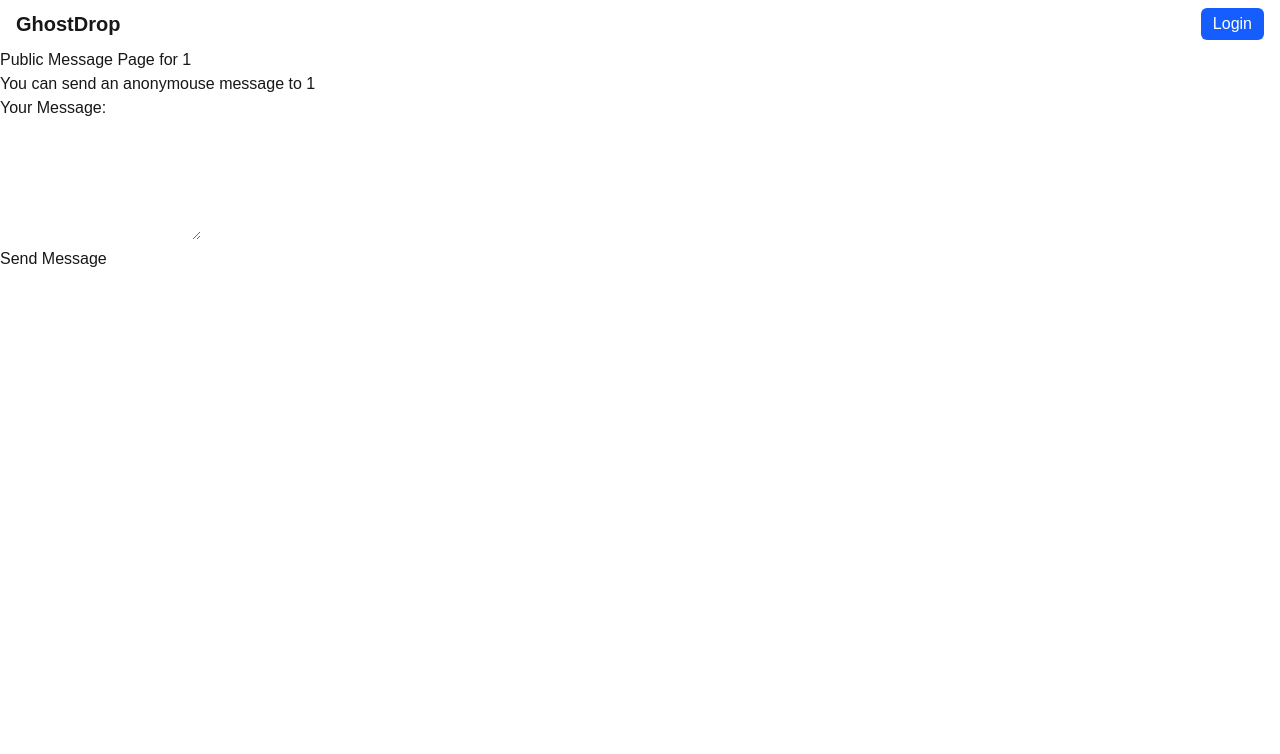
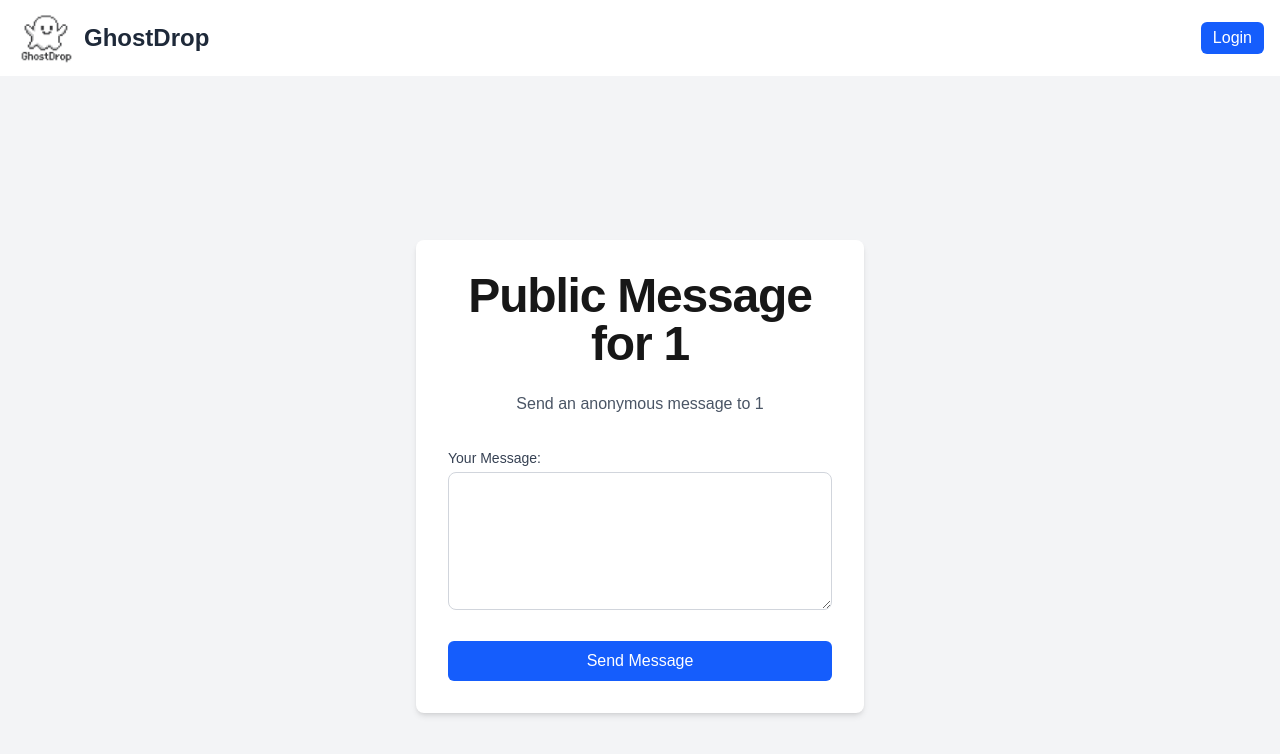
Before and after one commit to Arun-s21/ghostdrop, a Next.js app: page /u/1 in a window 1280 px wide. Shown: the top 754 px of the page. Built offline with nearby package versions, Linux system fonts and the light colour scheme.

Commit message:
added a logo for the name sorting the messages from most recent to oldest added styling added styling added styling

```diff
--- /dev/null
+++ b/src/app/api/me/route.ts
@@ -0,0 +1,45 @@
+import { NextRequest } from 'next/server';
+import { jwtVerify } from 'jose';
+import dbConnect from '@/lib/dbConnect';
+import UserModel from '@/models/User';
+
+export async function GET(request:NextRequest){
+
+    await dbConnect();
+
+    try{
+
+        const token = request.cookies.get('token')?.value || '';
+        const secret = new TextEncoder().encode(process.env.JWT_SECRET!);
+
+        const {payload} = await jwtVerify(token,secret);
+        const userId = payload.id as string;
+
+        const user = await UserModel.findById(userId);
+
+        if(!user){
+            return Response.json({
+                success:false,message:'User not found'
+            },
+            {status:404}
+        );
+        }
+
+       return Response.json(
+      {
+        success: true,
+        user: {
+          id: user._id,
+          username: user.username,
+          email: user.email,
+        },
+      },
+      { status: 200 }
+    );
+  } catch (error) {
+    return Response.json(
+      { success: false, message: 'Invalid token or unexpected error' },
+      { status: 401 }
+    );
+  }
+}
--- a/src/app/api/verify-code/route.ts
+++ b/src/app/api/verify-code/route.ts
@@ -13,6 +13,15 @@ export async function POST(request: Request) {
       return Response.json(
         { success: false, message: 'User not found' },
         { status: 404 }
+      );
+    }
+
+    if(user.isVerified){
+      return Response.json(
+        {
+          success:true,message:'User is already verified'
+        },
+        {status:200}
       );
     }
 
--- a/src/app/dashboard/page.tsx
+++ b/src/app/dashboard/page.tsx
@@ -3,59 +3,91 @@
 import { useEffect, useState } from 'react';
 import axios from 'axios';
 
-// Define a type for our message objects for better type safety
+export default function DashboardPage() {
+  // State for the data we need
+  const [username, setUsername] = useState('');
+  const [messages, setMessages] = useState([]);
+  const [isLoading, setIsLoading] = useState(true);
   type Message = {
   _id: string;
   content: string;
   createdAt: string;
 };
 
-export default function DashboardPage() {
-  const [messages, setMessages] = useState<Message[]>([]);
-  const [isLoading, setIsLoading] = useState(true);
-  const [error, setError] = useState<string | null>(null);
+  useEffect(() => {
+    // A single function to get all the data
+    const fetchData = async () => {
+      try {
+        // First, get the user's username
+        const userResponse = await axios.get('/api/me');
+        setUsername(userResponse.data.user.username);
 
-  useEffect(() => {    // it is used so that fetchMessages is only called once and not everytime setMessages is called
-    const fetchMessages = async () => {
-      try {
-        const response = await axios.get('/api/get-messages');
-        setMessages(response.data.messages);
+        // Then, get the user's messages
+        const messagesResponse = await axios.get('/api/get-messages');
+
+        const sortedMessages = messagesResponse.data.messages.sort(
+          (a:Message, b:Message) => new Date(b.createdAt).getTime() - new Date(a.createdAt).getTime()
+        );
+        setMessages(sortedMessages);
+
+
+
       } catch (error) {
-        console.error('Error fetching messages:', error);
-        setError('Failed to fetch messages. Please try again later.');
+        console.error('Error fetching dashboard data:', error);
       } finally {
         setIsLoading(false);
       }
     };
 
-    fetchMessages();
-  }, []); // The empty array means this effect runs only once when the component mounts
+    fetchData();
+  }, []);
 
+  // Show a simple loading message
   if (isLoading) {
-    return <div className="text-center p-4">Loading messages...</div>;
+
+    return (
+    <div className='min-h-screen bg-gray-100 flex justify-center items-center'>
+        <div className='bg-white p-8 rounded-lg shadow-md'>
+          <div className='text-xl text-gray-800'>Loading...</div>
+        </div>
+      </div>
+  );
   }
 
-  if (error) {
-    return <div className="text-center p-4 text-red-500">{error}</div>;
-  }
+  // Construct the profile URL here
+  const profileUrl = `${window.location.origin}/u/${username}`;
 
   return (
-    <div className="container mx-auto p-4">
-      <h1 className="text-3xl font-bold mb-4">My Dashboard</h1>
+    <div className='min-h-screen bg-gray-100 p-4'>
+
+      <div className='container mx-auto p-6 bg-white rounded-lg shadow-md'>
+        <h1 className='text-3xl font-bold mb-4 text-gray-800'>My Dashboard</h1>
+        <p className="text-gray-600">Welcome, {username}</p>
+
+        <hr className="my-6" />
+
+        <h2 className='text-2xl font-bold mb-3 text-gray-800'>Your Unique Link</h2>
+        <p className="text-gray-600">Share this link with others to receive messages:</p>
+
+        <p className='font-bold text-blue-600 mt-2'>{profileUrl}</p>
+
+        <hr className="my-6" />
+
+        <h2 className="text-2xl font-bold mb-4 text-gray-800">Messages Received</h2>
         {messages.length > 0 ? (
-        <div>
-          {messages.map((message) => (
-            <div key={message._id} className="bg-white p-4 rounded-lg shadow mb-4">
-              <p>{message.content}</p>
-              <p className="text-xs text-gray-500 mt-2">
-                Received: {new Date(message.createdAt).toLocaleString()}
-              </p>
+          <div className="space-y-4">
+            {messages.map((message: any) => (
+
+              <div key={message._id} className='bg-gray-50 p-4 rounded-lg shadow'>
+                <p className="text-gray-800">{message.content}</p>
+                <p className='text-xs text-gray-500 mt-2'>Received at: {new Date(message.createdAt).toLocaleString()}</p>
               </div>
             ))}
           </div>
         ) : (
-        <p>You have no messages yet.</p>
+          <p className="text-gray-600">You have no messages yet.</p>
         )}
+      </div>
     </div>
   );
 }
--- a/src/app/sign-up/page.tsx
+++ b/src/app/sign-up/page.tsx
@@ -43,10 +43,10 @@ export default function SignUpPage() {
     <div className="flex flex-col items-center justify-center min-h-screen bg-gray-100">
       <div className="w-full max-w-md p-8 space-y-8 bg-white rounded-lg shadow-md">
         <div className="text-center">
-          <h1 className="text-4xl font-extrabold tracking-tight lg:text-5xl mb-6">
+          <h1 className="text-4xl font-extrabold tracking-tight lg:text-5xl mb-6 text-gray-800">
             Join GhostDrop
           </h1>
-          <p className="mb-4">Sign up to start receiving anonymous messages</p>
+          <p className="mb-4 text-gray-600">Sign up to start receiving anonymous messages</p>
         </div>
         {/* Attach the onSubmit function to the form */}
         <form onSubmit={onSubmit} className="space-y-6">
@@ -108,7 +108,7 @@ export default function SignUpPage() {
               disabled={isSubmitting}
               className="w-full py-2 px-4 bg-blue-600 text-white rounded-md hover:bg-blue-700 disabled:bg-gray-500"
             >
-              {isSubmitting ? 'Signing Up...' : 'Sign Up'}
+              {isSubmitting ? 'Signing You Up...(Anonymously)' : 'Sign Up'}
             </button>
           </div>
         </form>
--- a/src/app/u/[username]/page.tsx
+++ b/src/app/u/[username]/page.tsx
@@ -10,7 +10,7 @@ export default function SendMessagePage(){
     const [content,setContent] = useState('');
     const[isSubmitting,setIsSubmitting]  = useState(false);
 
-    const onSubmit = async () => {
+    const onSubmit = async (event:React.FormEvent<HTMLFormElement>) => {
     event.preventDefault();
     setIsSubmitting(true);
 
@@ -40,17 +40,46 @@ export default function SendMessagePage(){
 
     return (
 
-        <div>
-            <h1>Public Message Page for {params.username}</h1>
-            <p>You can send an anonymouse message to {params.username}</p>
-            <form onSubmit={onSubmit}>
-                <label htmlFor="content">Your Message:</label>
-                <br />
-                <textarea id="content" rows={5} value={content} onChange={(e)=>setContent(e.target.value)}/>
-                <br />
-                <button type = "submit" disabled={isSubmitting}>{isSubmitting? 'Sending...please wait' : 'Send Message'}</button>
-            </form>
+
+    <div className="flex flex-col items-center justify-center min-h-screen bg-gray-100">
+      <div className="w-full max-w-md p-8 space-y-8 bg-white rounded-lg shadow-md">
+        <div className="text-center">
+          <h1 className="text-4xl font-extrabold tracking-tight lg:text-5xl mb-6">
+            Public Message for {params.username}
+          </h1>
+          <p className="mb-4 text-gray-600">
+            Send an anonymous message to {params.username}
+          </p>
         </div>
+        <form onSubmit={onSubmit} className="space-y-6">
+          <div>
+            <label
+              htmlFor="content"
+              className="block text-sm font-medium text-gray-700"
+            >
+              Your Message:
+            </label>
+            <textarea
+              id="content"
+              rows={5}
+              value={content}
+              onChange={(e) => setContent(e.target.value)}
+              className="w-full border border-gray-300 p-2 rounded-lg mt-1"
+              required
+            />
+          </div>
+          <div>
+            <button
+              type="submit"
+              disabled={isSubmitting}
+              className="w-full py-2 px-4 bg-blue-600 text-white rounded-md hover:bg-blue-700 disabled:bg-gray-500"
+            >
+              {isSubmitting ? 'Sending...please wait' : 'Send Message'}
+            </button>
+          </div>
+        </form>
+      </div>
+    </div>
 
 
 
--- a/src/app/verify/[username]/page.tsx
+++ b/src/app/verify/[username]/page.tsx
@@ -15,12 +15,19 @@ export default function VerifyAccountPage() {
     setIsSubmitting(true);
 
     try {
-      await axios.post(`/api/verify-code`, {
+      const response = await axios.post(`/api/verify-code`, {
         username: params.username,
         code,
       });
 
-      alert('Account verified successfully! You can now log in.');
+
+      if (response.data.message === 'User is already verified') {
+        alert('This account is already verified.');
+      } else {
+        alert('Account verified successfully! You can now log in.');
+      }
+
+      // Redirect to sign-in in both success cases
       router.push('/sign-in');
     } catch (error) {
       console.error('Error during account verification:', error);
@@ -35,10 +42,10 @@ export default function VerifyAccountPage() {
     <div className="flex flex-col items-center justify-center min-h-screen bg-gray-100">
       <div className="w-full max-w-md p-8 space-y-8 bg-white rounded-lg shadow-md">
         <div className="text-center">
-          <h1 className="text-4xl font-extrabold tracking-tight lg:text-5xl mb-6">
+          <h1 className="text-4xl font-extrabold tracking-tight lg:text-5xl mb-6 text-gray-800">
             Verify Your Account
           </h1>
-          <p className="mb-4">Enter the verification code sent to your email</p>
+          <p className="mb-4 text-gray-600">Enter the verification code sent to your email</p>
         </div>
         <form onSubmit={onSubmit} className="space-y-6">
           <div>
--- a/src/components/Navbar.tsx
+++ b/src/components/Navbar.tsx
@@ -1,7 +1,26 @@
+'use client';
+import {useRouter} from 'next/navigation';
+import Image from 'next/image';
+
+
+
 function Navbar(){
+
+    const router = useRouter();
+
+
     return <nav className="px-4 py-2 flex flex-row justify-between items-center">
-        <a href="" className="text-xl font-bold">GhostDrop</a>
-        <button className="px-3 py-1 bg-blue-600 text-white rounded-md hover:bg-red-700">Login</button>
+        <a href="/" className="text-xl font-bold flex items-center space-x-2">
+         <Image
+          src="/GhostDrop-logo.png" // This path points to your public folder
+          alt="GhostDrop Logo"
+          width={60}
+          height={60}
+        /><span className="text-2xl font-bold text-gray-800">
+          GhostDrop
+        </span>
+        </a>
+        <button className="px-3 py-1 bg-blue-600 text-white rounded-md hover:bg-blue-700 "  onClick={()=>router.push('/sign-in')}>Login</button>
 
     </nav>
 }
```
Also changed, not shown: src/app/page.tsx (+24 -6 lines), src/app/sign-in/page.tsx (+4 -4 lines), public/GhostDrop-logo.png (added). Lines whose indentation alone changed are shown as unchanged.
